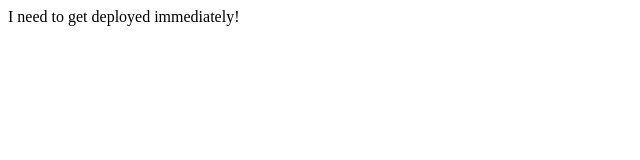
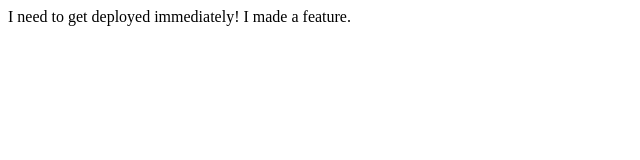
Before and after one commit to withinsight/git-flow-test, a plain HTML site: page index.html in a window 1280 px wide. Shown: the whole page, without its empty margins (0-640 px from the left). Drawn offline with Linux system fonts and the light colour scheme.

Commit message:
Feature branch 1 off develop

```diff
--- a/index.html
+++ b/index.html
@@ -8,5 +8,7 @@
   </head>
   <body>
     I need to get deployed immediately!
+
+    I made a feature.
   </body>
 </html>
```
